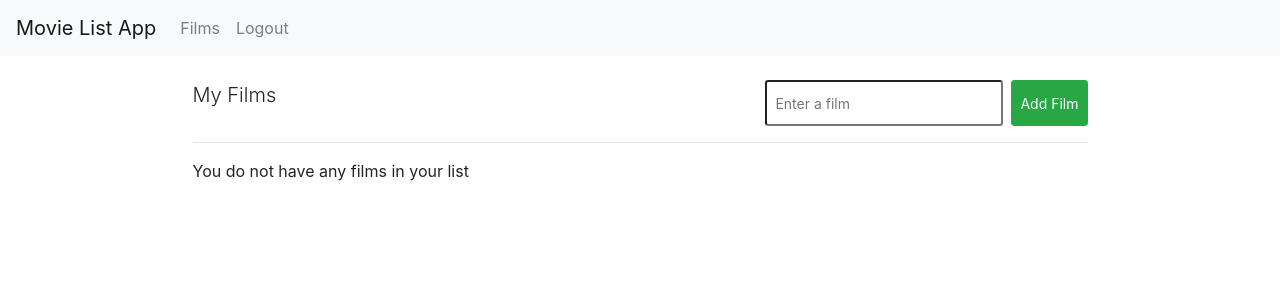
After one commit to jcromerohdz/django-htmx, a Django app: page /films/ in a window 1280 px wide. The commit adds this page. Shown: the top 300 px of the page. Run offline with Django 3.2, Linux system fonts and the light colour scheme; the visitor is signed in with stand-in values (Sample User, id 1); data that the repository does not hold is empty; some libraries are stand-ins or nearby versions.

Commit message:
Implementing add_film view with htmx interaction

```diff
--- a/films/models.py
+++ b/films/models.py
@@ -3,3 +3,7 @@ from django.contrib.auth.models import AbstractUser
 
 class User(AbstractUser):
     pass
+
+class Film(models.Model):
+    name = models.CharField(max_length=128, unique=True)
+    users = models.ManyToManyField(User, related_name='films')
--- /dev/null
+++ b/films/templates/films.html
@@ -0,0 +1,19 @@
+{% extends 'base.html' %}
+
+{% block content %}
+<div class="aling-center col-10 offset-1">
+  <div class="d-flex justify-content-between aling-items-center">
+    <p class="lead ml-0">My Films</p>
+    <form action="" class="d-flex aling-items-center">
+      {% csrf_token %}
+      <input type="text" name="filmname" class="form-control-sm mr-2" placeholder="Enter a film">
+      <button hx-post="{% url 'add-film' %}" hx-target="#film-list" class="btn btn-success btn-sm">Add Film</button>
+    </form>
+  </div>
+  <hr/>
+
+  <div id="film-list">
+    {% include 'partials/film-list.html' %}
+  </div>
+</div>
+{% endblock content %}
--- /dev/null
+++ b/films/templates/partials/film-list.html
@@ -0,0 +1,9 @@
+{% if films %}
+  <ul class="list-gtoup col-4">
+    {% for film in films %}
+      <li class="list-group-item mb-1">{{ film.name }}</li>
+    {% endfor %}
+  </ul>
+{% else %}
+  <p>You do not have any films in your list</p>
+{% endif %}
--- a/films/templates/partials/navbar.html
+++ b/films/templates/partials/navbar.html
@@ -5,7 +5,7 @@
         <ul class="navbar-nav ml-auto">
             {% if user.is_authenticated %}
             <li class="nav-item">
-                <a class="nav-link" href="#">Movies</a>
+                <a class="nav-link" href="{% url 'film-list' %}">Films</a>
             </li>
             <li class="nav-item">
                 <a class="nav-link" href="{% url 'logout' %}">Logout</a>
--- a/films/urls.py
+++ b/films/urls.py
@@ -6,11 +6,14 @@ urlpatterns = [
     path('index/', views.IndexView.as_view(), name='index'),
     path('login/', views.Login.as_view(), name='login'),
     path('logout/', LogoutView.as_view(), name='logout'),
-    path("register/", views.RegisterView.as_view(), name="register")
+    path("register/", views.RegisterView.as_view(), name="register"),
+    path("films/", views.FilmList.as_view(), name="film-list"),
+
 ]
 
 htmx_urlpatterns = [
-    path('check_username/', views.check_username, name="check-username")
+    path('check_username/', views.check_username, name="check-username"),
+    path('add-film/', views.add_film, name="add-film"),
 ]
 
 urlpatterns += htmx_urlpatterns
--- a/films/views.py
+++ b/films/views.py
@@ -4,6 +4,8 @@ from django.contrib.auth.views import LoginView
 from django.urls import reverse_lazy
 from django.views.generic import FormView, TemplateView
 from django.contrib.auth import get_user_model
+from films.models import Film
+from django.views.generic.list import ListView
 
 from films.forms import RegisterForm
 
@@ -24,9 +26,33 @@ class RegisterView(FormView):
         return super().form_valid(form)
 
 
+class FilmList(ListView):
+    template_name = 'films.html'
+    model = Film
+    context_object_name = 'films'
+
+    def get_queryset(self):
+        user = self.request.user
+        return user.films.all()
+
 def check_username(request):
     username = request.POST.get('username')
     if get_user_model().objects.filter(username=username).exists():
         return HttpResponse("<div id='username-error' class='error'>This username already exists</div>")
     else:
         return HttpResponse("<div id='username-error' class='success'>This username is available</div>")
+
+
+
+def add_film(request):
+    name = request.POST.get('filmname')
+
+    # add film
+    film = Film.objects.create(name=name)
+
+    # add the film to the user's list
+    request.user.films.add(film)
+
+    # return template fragment with all the user's films
+    films = request.user.films.all()
+    return render(request, 'partials/film-list.html', {'films': films})
```
Also changed, not shown: films/migrations/0001_initial.py, films/migrations/0002_alter_film_name.py (added).
